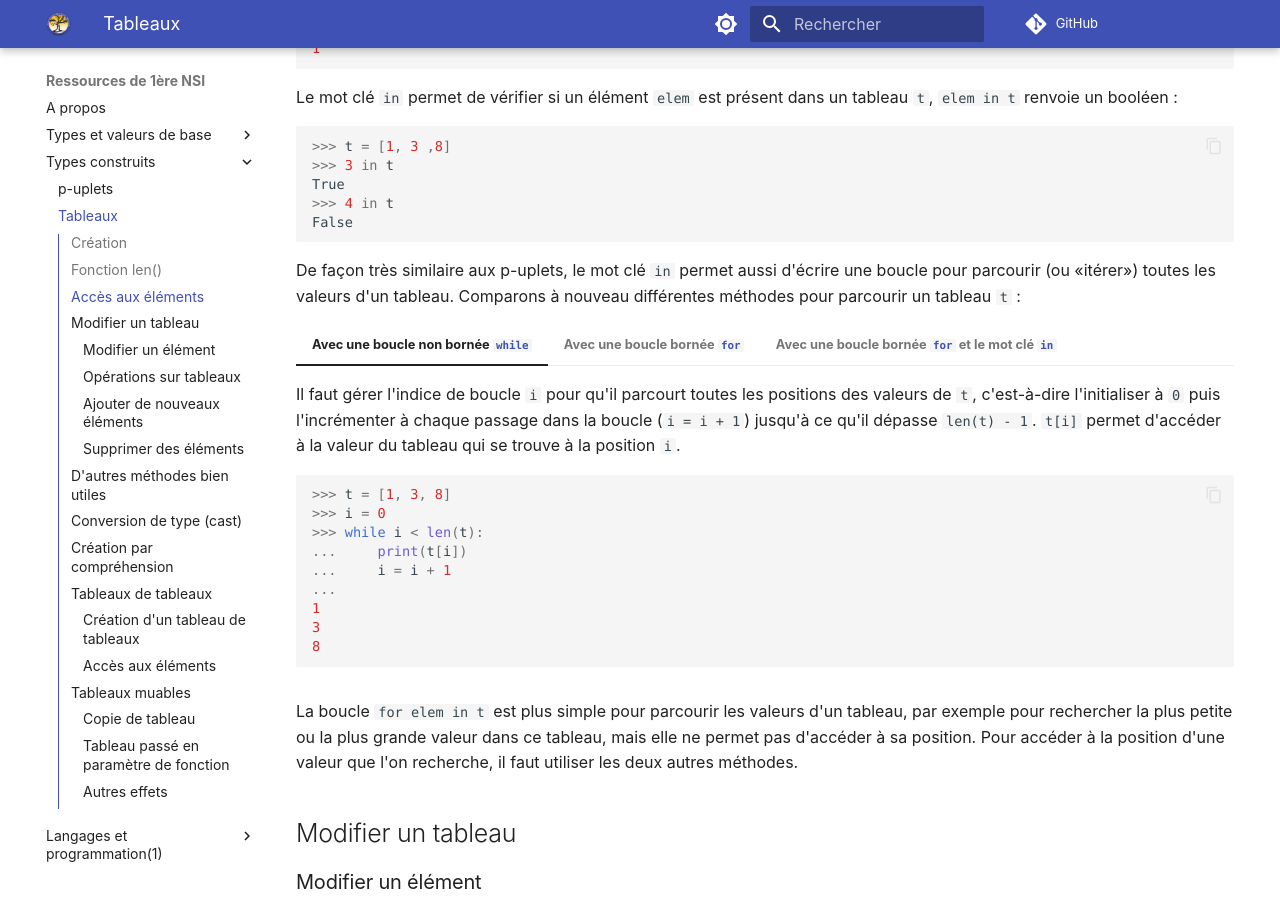
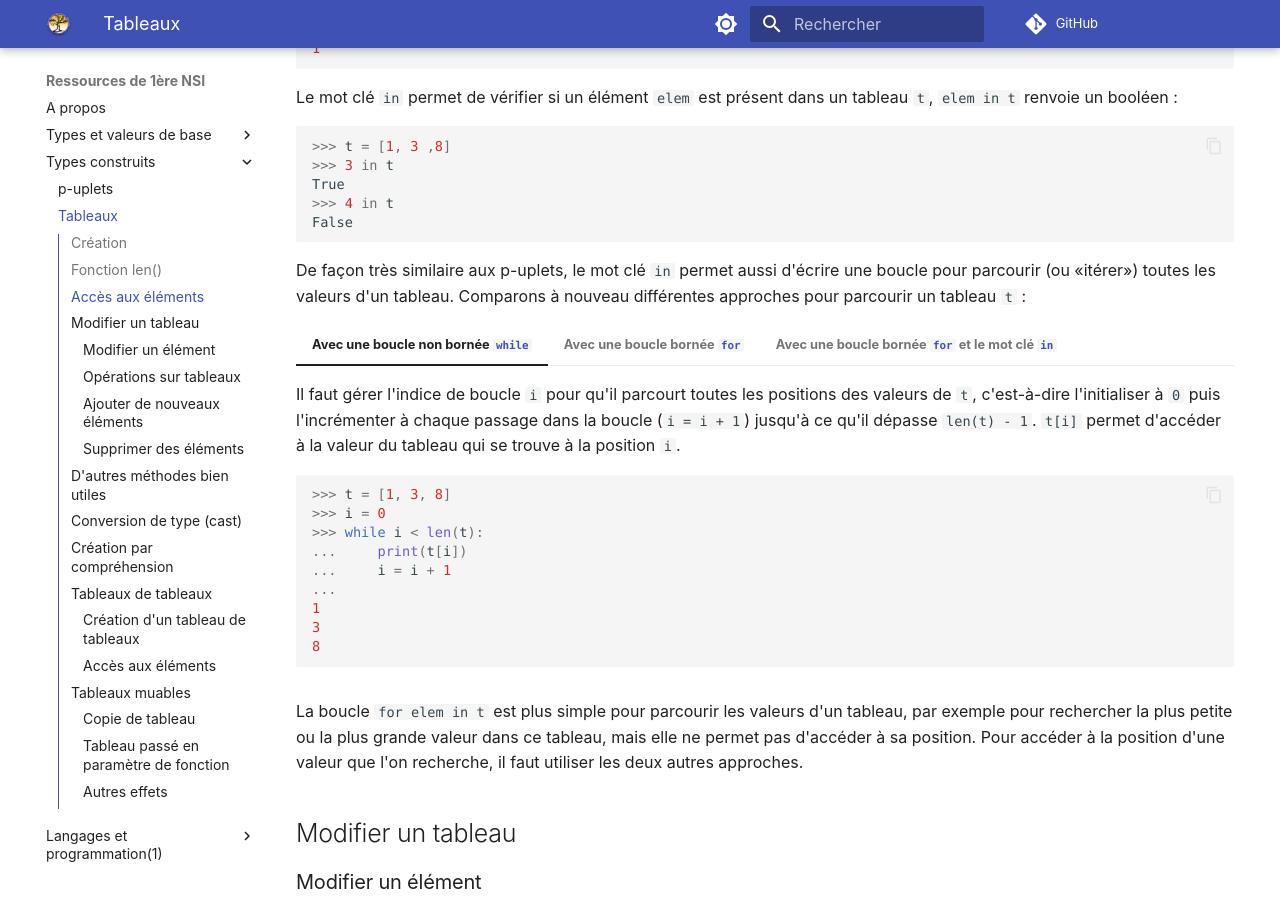
Before and after one commit to eipaca/NSI-1, an MkDocs documentation site: the page built from docs/types-construits/2-tableaux.md, in a window 1280 px wide and 900 px high, scrolled down 2290 px. Built offline with MkDocs 1.6.1 and Material for MkDocs 9.7.7, drawn with Linux system fonts in a browser that asks for light colours; emoji names are drawn with the system emoji font; comment, search, counter and statistics services are not loaded; some of the changed text lies outside the part shown.

Commit message:
Add files via upload

````diff
--- a/docs/types-construits/2-tableaux.md
+++ b/docs/types-construits/2-tableaux.md
@@ -131,7 +131,7 @@ True
 False
 ```
 
-De façon très similaire aux p-uplets, le mot clé `in` permet aussi d'écrire une boucle pour parcourir (ou «itérer») toutes les valeurs d'un tableau. Comparons à nouveau différentes méthodes pour parcourir un tableau `t` :
+De façon très similaire aux p-uplets, le mot clé `in` permet aussi d'écrire une boucle pour parcourir (ou «itérer») toutes les valeurs d'un tableau. Comparons à nouveau différentes approches pour parcourir un tableau `t` :
 
 
 === "Avec une boucle non bornée `while`"
@@ -179,7 +179,7 @@ De façon très similaire aux p-uplets, le mot clé `in` permet aussi d'écrire
     ```
 
 
-La boucle `for elem in t` est plus simple pour parcourir les valeurs d'un tableau, par exemple pour rechercher la plus petite ou la plus grande valeur dans ce tableau, mais elle ne permet pas d'accéder à sa position. Pour accéder à la position d'une valeur que l'on recherche, il faut utiliser les deux autres méthodes.
+La boucle `for elem in t` est plus simple pour parcourir les valeurs d'un tableau, par exemple pour rechercher la plus petite ou la plus grande valeur dans ce tableau, mais elle ne permet pas d'accéder à sa position. Pour accéder à la position d'une valeur que l'on recherche, il faut utiliser les deux autres approches.
 
 
 
@@ -360,7 +360,7 @@ Nous avons déjà vu l'utilisation de la fonction `range()` . Lorsqu'elle est ut
 [0, 1, 2, 3, 4, 5, 6, 7, 8, 9]
 ```
 
-La méthode `.split()` permet de découper une chaîne en tableau avec un séparateur  : `chaine.split(separateur)`.
+La méthode `split()` permet de découper une chaîne en tableau avec un séparateur  : `chaine.split(separateur)`.
 
 ``` py
 >>> chaine = 'Bonjour tout le monde !'
@@ -368,7 +368,7 @@ La méthode `.split()` permet de découper une chaîne en tableau avec un sépar
 ['Bonjour', 'tout', 'le', 'monde', '!']
 ```
 
-Réciproquement la méthode `.join()` permet de convertir un tableau en chaîne de caractères en insérant le paramètre entre les éléments du tableau: `elementSeparateur.join(t)```.
+Réciproquement la méthode `join()` permet de convertir un tableau en chaîne de caractères en insérant le paramètre entre les éléments du tableau: `elementSeparateur.join(t)```.
 
 ``` py
 >>> t = ['Bonjour', 'tout', 'le', 'monde', '!']
@@ -384,7 +384,7 @@ On a vu qu'on pouvait créer un tableau en écrivant tous les éléments à la m
 t = [0, 1, 4, 9, 16]
 ```
 
-Mais cela devient rapidement impossible quand le tableau est grand ! On peut aussi utiliser une boucle qui ajoute au tableau les éléments l'un après l'autre avec la méthode `append` :
+Mais cela devient rapidement impossible quand le tableau est grand ! On peut aussi utiliser une boucle qui ajoute au tableau les éléments l'un après l'autre avec la méthode `append()` :
 
 ``` py
 t = []
@@ -810,7 +810,7 @@ Les deux variables `t` et `u` ne sont pas deux objets différents mais **deux no
 
 Pour copier un tableau , il faut créer une **copie explicite** du tableau initial.  Cela peut se faire de plusieurs manières[^2.6] :
 
-[^2.6]: :warning:Aucune de ces approches ne fonctionne pour un tableau de tableaux, il faut par exemple utiliser la méthode `.deepcopy()` du module `copy`.
+[^2.6]: :warning:Aucune de ces approches ne fonctionne pour un tableau de tableaux, il faut par exemple utiliser la méthode `deepcopy()` du module `copy`.
 
 - Avec `t[:]` qui créé une copie *des données* du tableau `t` (en opposition à une copie du tableau `t`) :
 ``` py
@@ -823,11 +823,10 @@ Pour copier un tableau , il faut créer une **copie explicite** du tableau initi
 >>> u = list(t)
 ```
 
-- Ou encore utiliser la méthode `.copy()` :
+- Ou encore utiliser la méthode `copy()` :
 ```
 >>> u = t.copy()
 ```
-
 
 
 ###	Tableau passé en paramètre de fonction
@@ -901,7 +900,7 @@ De la même façon, on ne doit pas définir une valeur par défaut de paramètre
 [^2.10]: Voir [https://docs.python.org/fr/3/tutorial/controlflow.html#default-argument-values](https://docs.python.org/fr/3/tutorial/controlflow.html#default-argument-values).
 
 ``` py
-def ajouter(a, L = []):
+def ajouter(a, L=[]):
     L.append(a)
     return L
 ```
````
Also changed, not shown: other parts of docs/types-construits/2-tableaux.md (+6 -6 lines).
